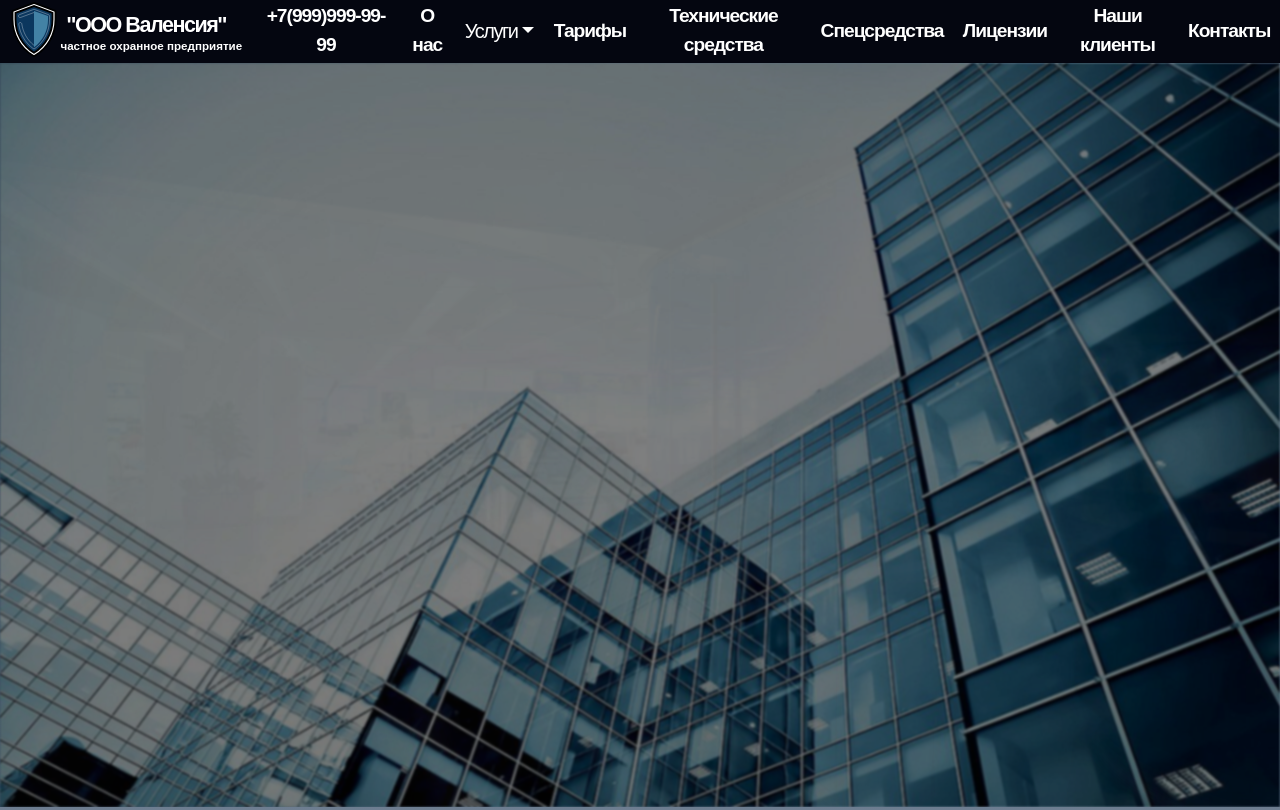
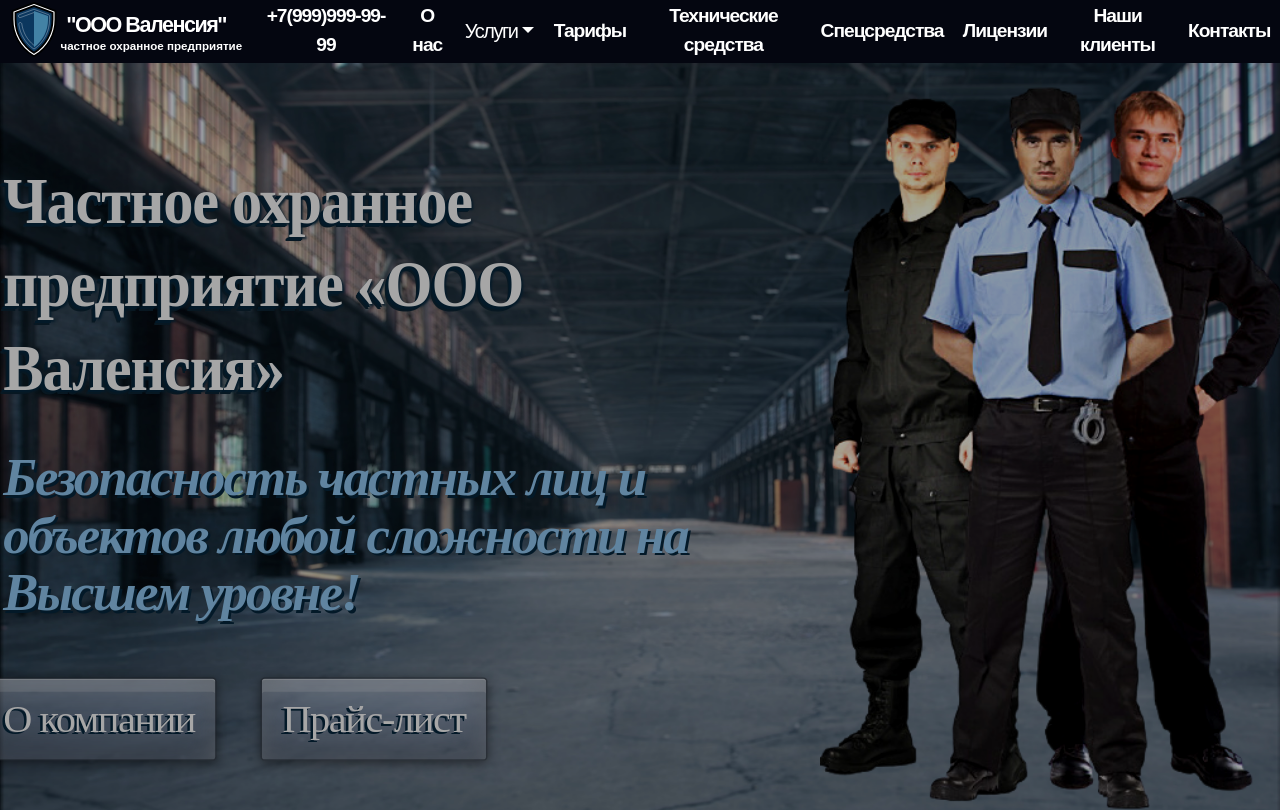
Before and after one commit to AnigalHub/Valencia, a Nuxt app: page / in a window 1280 px wide. Shown: the top 810 px of the page. Built offline with nearby package versions, Linux system fonts and the light colour scheme.

Commit message:
изменена структура вывода информации: добавлена картинка + название чоп и лозунг

```diff
--- a/components/LandingPage/home.vue
+++ b/components/LandingPage/home.vue
@@ -1,20 +1,33 @@
 <template>
     <div id="Home">
-      <b-carousel
-        id="carousel-fade"
-        style="text-shadow: 0px 0px 2px #000"
-        fade
-      >
-        <b-carousel-slide
-          img-src="LandingPage/1.jpg"
-        ></b-carousel-slide>
-        <b-carousel-slide
-          img-src="LandingPage/4.jpg"
-        ></b-carousel-slide>
-        <b-carousel-slide
-          img-src="LandingPage/2.jpg"
-        ></b-carousel-slide>
-      </b-carousel>
+      <div class="in">
+        <b-container>
+          <b-row>
+            <b-col>
+              <div class="company_information">
+
+                <div class="chop_valencia">
+                 Частное охранное предприятие
+
+                  «ООО Валенсия»
+
+                </div>
+                <div class="chopе" >
+                  Безопасность частных лиц и объектов любой сложности  на Высшем уровне!
+                </div>
+                <b-button style="margin-right:15% ">О компании</b-button>
+                <b-button>Прайс-лист</b-button>
+              </div>
+            </b-col>
+            <b-col cols="5">
+              <img src="../../static/LandingPage/123.png" style="width:105%;padding-top: 2%;margin-left: 3%;box-shadow: 1.1px 1.1px 2px #05273E,
+                 -2px 2px 0px #05273E,
+                 -3px 3px 0px #0d2534;">
+            </b-col>
+          </b-row>
+        </b-container>
+
+      </div>
     </div>
 </template>
 
@@ -28,14 +41,114 @@
       }
     }
 </script>
-<style>
-  .img-fluid {
-    height: 93vh !important;
+<style scoped lang="scss">
+  #Home{
 
+    .chop_valencia{
+      font-size: 3.15rem;
+      font-family: 'Vollkorn', serif;
+      letter-spacing: -1px;
+      font-weight: 600 !important;
+      transform: scale(1.2, 1.3);
+      padding-left: 7%;
+      //color: #ffffff;
+      color: #98bdd9;
+      color: white;
+      padding-top: 15%;
+      text-shadow: 1.5px 1.5px 2px #05273E,
+                 -2.2px 2.2px 0px #05273E,
+                 -3.2px 3.2px 0px #0d2534;
+      line-height: 4rem;
+    }
+    .chopе{
+      font-size: 2.75rem;
+      font-family: 'Vollkorn', serif;
+      font-style: italic;
+      letter-spacing: -1.6px;
+      font-weight: 600 !important;
+      transform: scale(1.2, 1.2);
+      padding-left: 7%;
+      //color: #ffffff;
+      color: #93cbf6;
+      padding-top: 12.5%;
+      text-shadow: 2px 2px 0 #05273E;
+      //-1px 1px 0px white,
+      //-2px 2px 0px #0d2534;
+      line-height: 3rem;
+    }
+    .btn{
+      margin-top: 12%;
+      font-size: 1.8rem;
+      padding: 0.95% 2%!important;
+      font-family: 'Vollkorn', serif;
+      letter-spacing: -1px;
+      font-weight: 500 !important;
+      transform: scale(1.4, 1.3);
+      //color: #ffffff;
+      color: white;
+      text-shadow: -1.8px 1.8px 0px #05273E;
+      line-height: 3rem;
+      border: 1px solid rgba(0,0,0,0.5) !important;
+      border-bottom: 3px solid rgba(0,0,0,0.5);
+      border-radius: 3px;
+      -moz-border-radius: 3px;
+      -webkit-border-radius: 3px;
+      box-shadow: 0 2px 8px rgba(0,0,0,0.5), /* Exterior Shadow */
+      inset 0 1px rgba(255,255,255,0.3), /* Top light Line */
+      inset 0 10px rgba(255,255,255,0.2), /* Top Light Shadow */
+      inset 0 10px 20px rgba(255,255,255,0.25), /* Sides Light Shadow */
+      inset 0 -15px 30px rgba(0,0,0,0.3); /* Dark Background */
+      -webkit-box-shadow: 0 2px 8px rgba(0,0,0,0.5),
+      inset 0 1px rgba(255,255,255,0.3),
+      inset 0 10px rgba(255,255,255,0.2),
+      inset 0 10px 20px rgba(255,255,255,0.25),
+      inset 0 -15px 30px rgba(0,0,0,0.3);
+      -moz-box-shadow: 0 2px 8px rgba(0,0,0,0.5),
+      inset 0 1px rgba(255,255,255,0.3),
+      inset 0 10px rgba(255,255,255,0.2),
+      inset 0 10px 20px rgba(255,255,255,0.25),
+      inset 0 -15px 30px rgba(0,0,0,0.3);
+      background: rgba(172, 189, 222, 0.4) !important;
+    }
+
+    .col{
+      padding: 0 !important;
+    }
+    .col-5{
+      padding-left: 5%;
+    }
+    .row{
+      //padding-top: 10% !important;
+    }
   }
-  .w-100{
-    filter: brightness(50%) blur(1px) !important;
+  .in {
+    height: 95vh;
+    background: url(../../static/LandingPage/62.jpg) 100% 100% no-repeat;
+    background-size: 100% 100%;
+    filter: brightness(65%);
+    animation: anim 20s ease-in-out infinite;
+  }
+  .company_information{
+    //padding-top: 22%;
+  }
 
+  @keyframes anim {
+    0% {
+      background: url(../../static/LandingPage/666.jpg) no-repeat;
+      background-size: 100% 100%;
+    }
+    25% {
+      background: url(../../static/LandingPage/62.jpg) no-repeat;
+      background-size: 100% 100%;
+    }
+    50% {
+      background: url(../../static/LandingPage/666.jpg) no-repeat;
+      background-size: 100% 100%;
+    }
+    100% {
+      background: url(../../static/LandingPage/62.jpg) no-repeat;
+      background-size: 100% 100%;
+    }
   }
 </style>
 <style scoped>
```
